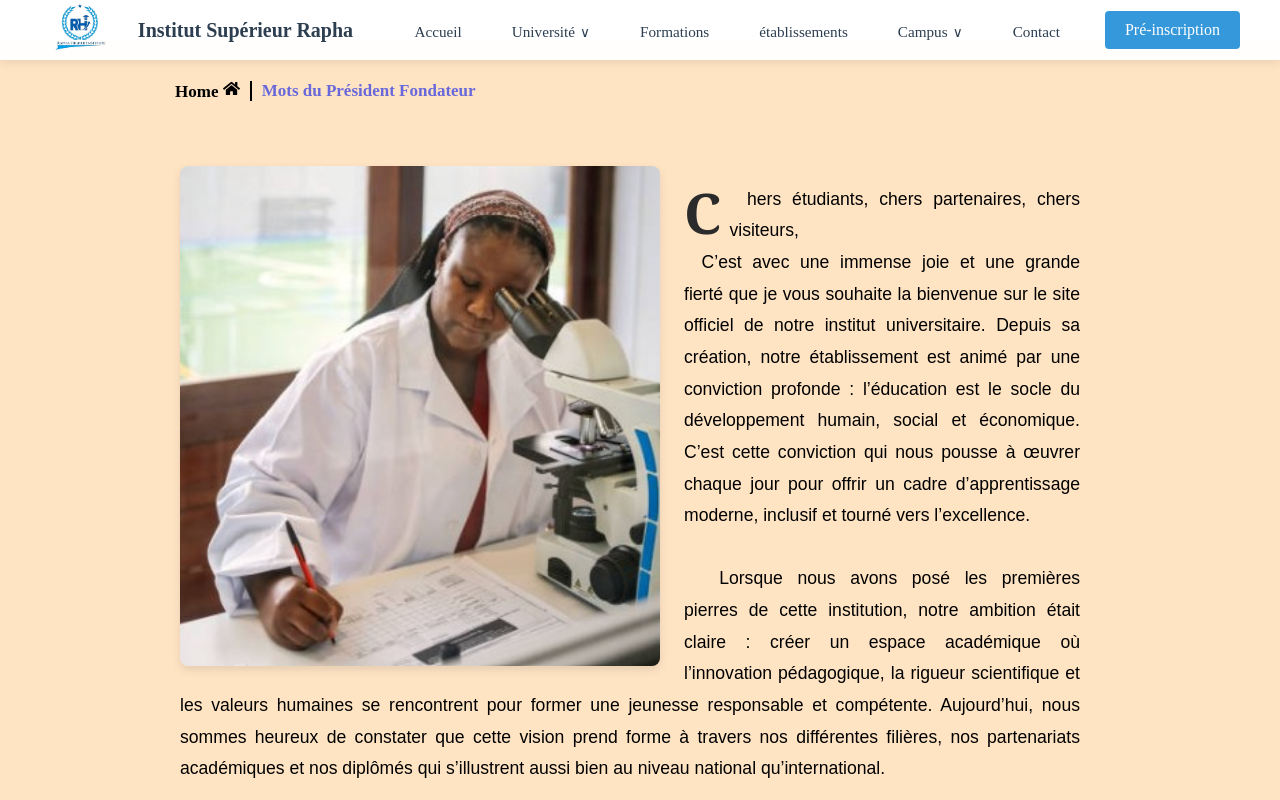
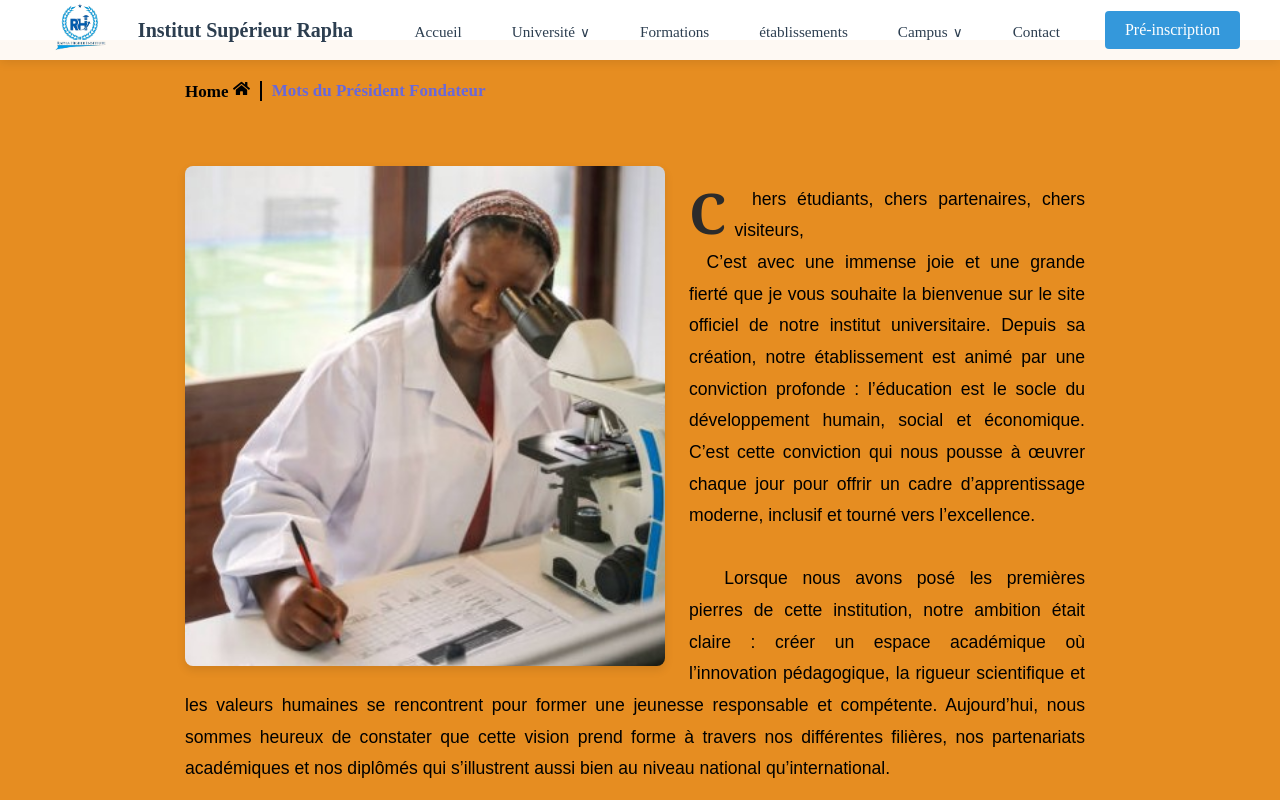
Before and after one commit to djufomene/raphainstitut, a React (Vite) app: page /MotsPresident in a window 1280 px wide. Shown: the top 800 px of the page. Built offline with nearby package versions, Linux system fonts and the light colour scheme.

Commit message:
modification sur MotsPresident.sccs

```diff
--- a/src/styles/MotsPresident.scss
+++ b/src/styles/MotsPresident.scss
@@ -1,8 +1,8 @@
 
 
 .homepage {
-margin-left:-20px;
-background-color: bisque;
+margin-left:-10px;
+background-color: rgb(230, 141, 33);
   .header {
     display: flex;
     align-items: center;
```
